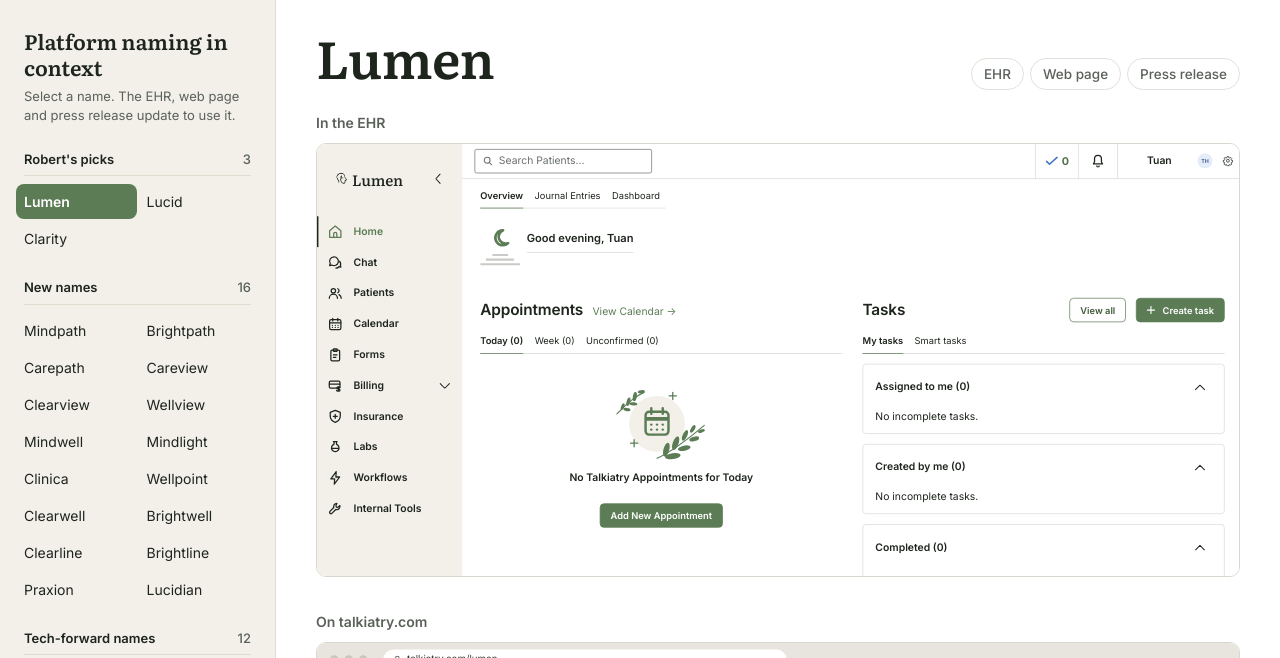
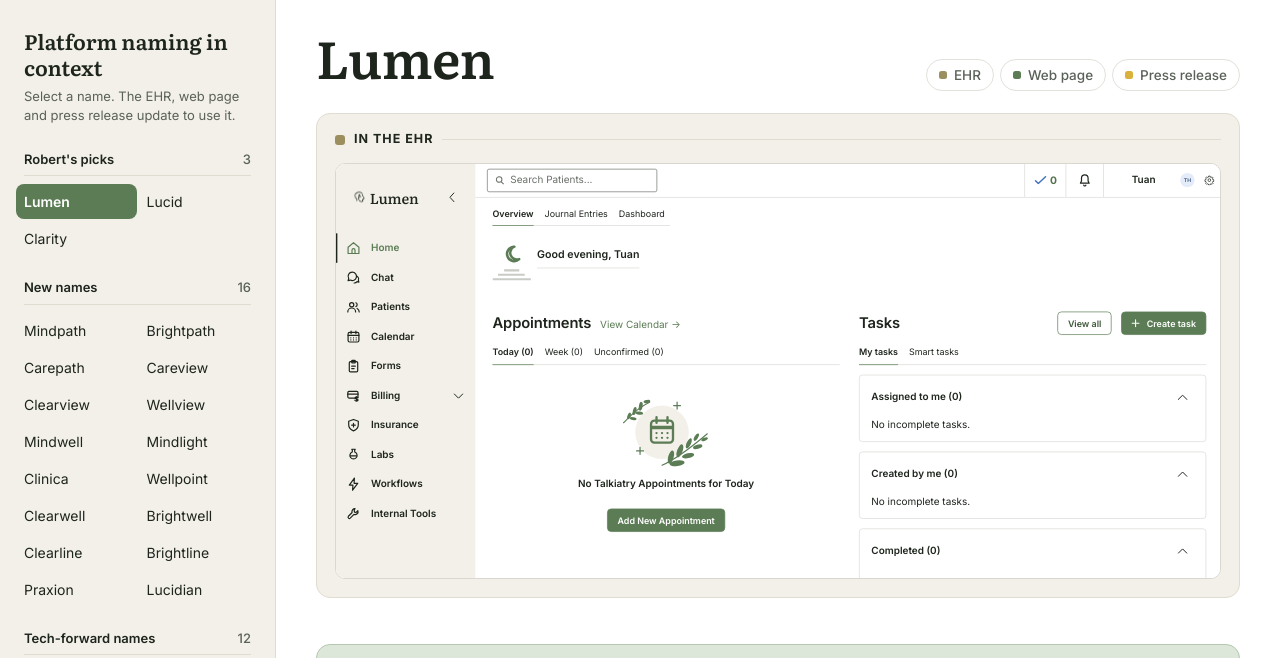
Before and after one commit to tuan-ha0/platform-naming, a plain HTML site: page index.html in a window 1280 px wide. Shown: the top 658 px of the page. Drawn offline with Linux system fonts and the light colour scheme.

Commit message:
Make the three mockup sections visually distinct
Each panel is now a tinted card with an accent-coded header:
sand for the EHR, green for talkiatry.com, yellow for the press
release. Jump links get matching color dots.

Co-Authored-By: Claude Fable 5 <noreply@anthropic.com>

```diff
--- a/index.html
+++ b/index.html
@@ -48,8 +48,13 @@ button{font:inherit;color:inherit}
 .main{padding:30px 40px 72px;min-width:0}
 .head{display:flex;flex-wrap:wrap;align-items:baseline;gap:8px 20px;margin-bottom:22px}
 .wordmark{font-family:var(--serif);font-weight:600;font-size:clamp(34px,4.4vw,52px);line-height:1.05;letter-spacing:-0.01em;margin:0}
-.panel{margin:0 0 34px}
-.panel > h2{font-size:14px;font-weight:600;margin:0 0 10px;color:var(--ink-soft)}
+.panel{margin:0 0 46px;padding:16px 18px 18px;background:var(--p-bg);border:1px solid var(--p-line);border-radius:14px}
+.panel > h2{display:flex;align-items:center;gap:9px;font-size:12.5px;font-weight:700;letter-spacing:.08em;text-transform:uppercase;margin:0 0 14px;color:var(--ink)}
+.panel > h2::before{content:"";width:10px;height:10px;border-radius:3px;background:var(--p-accent);flex:none}
+.panel > h2::after{content:"";flex:1;height:1px;background:var(--p-line)}
+#p-ehr{--p-bg:var(--rail);--p-line:var(--rail-line);--p-accent:#9C8F5F}
+#p-web{--p-bg:var(--pick);--p-line:color-mix(in srgb,var(--green) 30%,var(--pick));--p-accent:var(--green)}
+#p-pr{--p-bg:var(--note);--p-line:var(--note-line);--p-accent:#D9B13B}
 
 /* ---------- EHR mock (always light: it depicts the product). Drawn at 1288px wide and scaled to fit. ---------- */
 .frame{border:1px solid var(--paper-line);border-radius:10px;overflow:hidden;background:#fff;position:relative}
@@ -117,7 +122,11 @@ button{font:inherit;color:inherit}
 
 /* ---------- jump links ---------- */
 .jump{display:flex;gap:6px;margin-left:auto}
-.jump a{font-size:13.5px;font-weight:500;color:var(--ink-soft);text-decoration:none;border:1px solid var(--line);border-radius:999px;padding:5px 12px}
+.jump a{display:inline-flex;align-items:center;gap:7px;font-size:13.5px;font-weight:500;color:var(--ink-soft);text-decoration:none;border:1px solid var(--line);border-radius:999px;padding:5px 12px}
+.jump a::before{content:"";width:8px;height:8px;border-radius:2.5px;flex:none}
+.jump a[data-jump="p-ehr"]::before{background:#9C8F5F}
+.jump a[data-jump="p-web"]::before{background:var(--green)}
+.jump a[data-jump="p-pr"]::before{background:#D9B13B}
 .jump a:hover{color:var(--ink);border-color:var(--ink-soft)}
 .panel{scroll-margin-top:16px}
 
@@ -231,6 +240,7 @@ button{font:inherit;color:inherit}
   .names{grid-template-columns:1fr}
   .names button{padding:5px 8px}
   .main{padding:24px 22px 64px}
+  .panel{padding:14px 14px 14px;margin-bottom:36px}
   .paper{padding:28px 26px 32px}
 }
 /* ---------- phones: the names sit above the panels as a wrapped list ---------- */
@@ -241,6 +251,7 @@ button{font:inherit;color:inherit}
   .group{margin-bottom:14px}
   .keys{display:none}
   .main{padding:22px 16px 56px}
+  .panel{padding:12px 10px;margin-bottom:28px}
   .paper{padding:24px 18px 28px}
   .paper h3.hl{font-size:24px}
   .paper dl{grid-template-columns:1fr;gap:2px 0}.paper dd{margin-bottom:10px}
```
